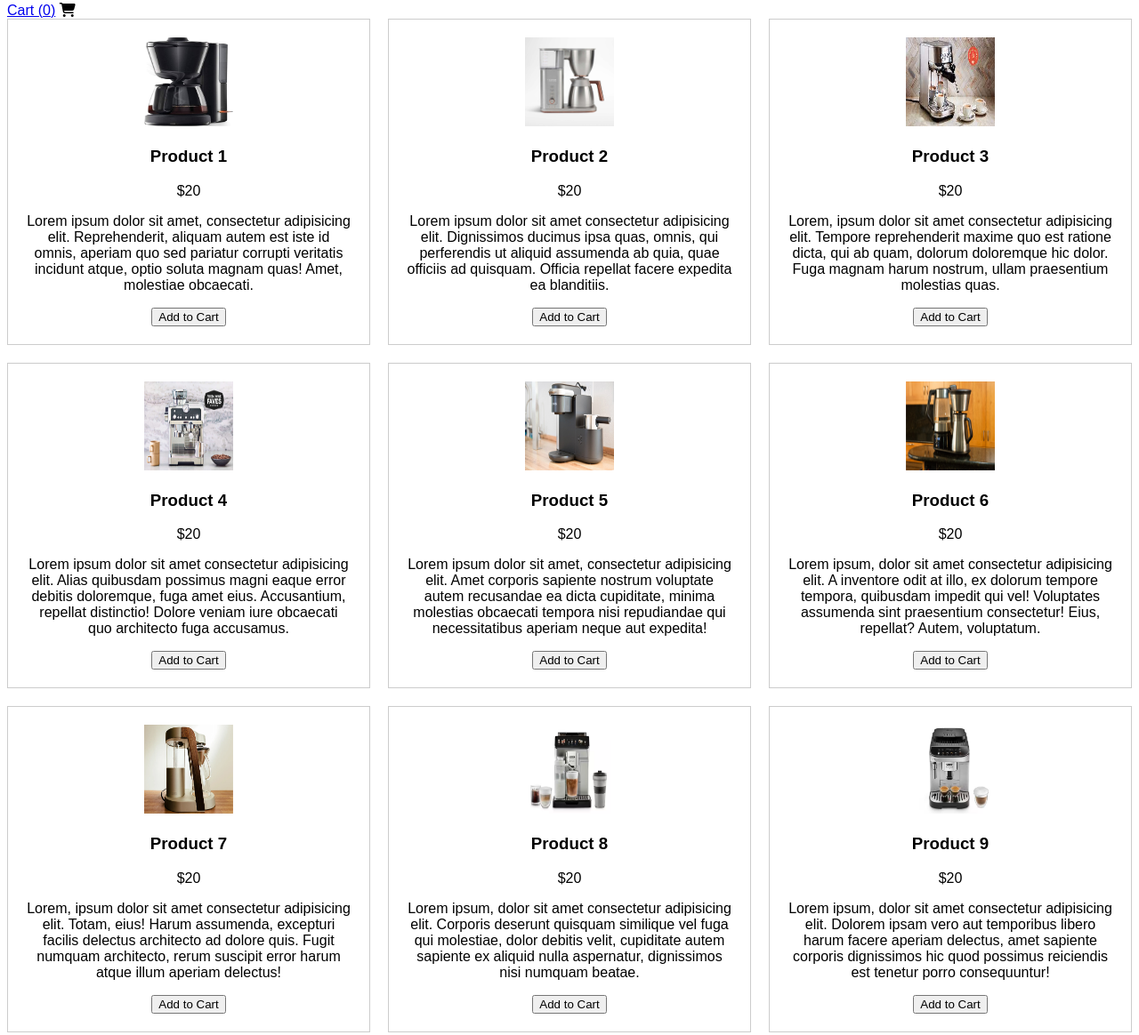
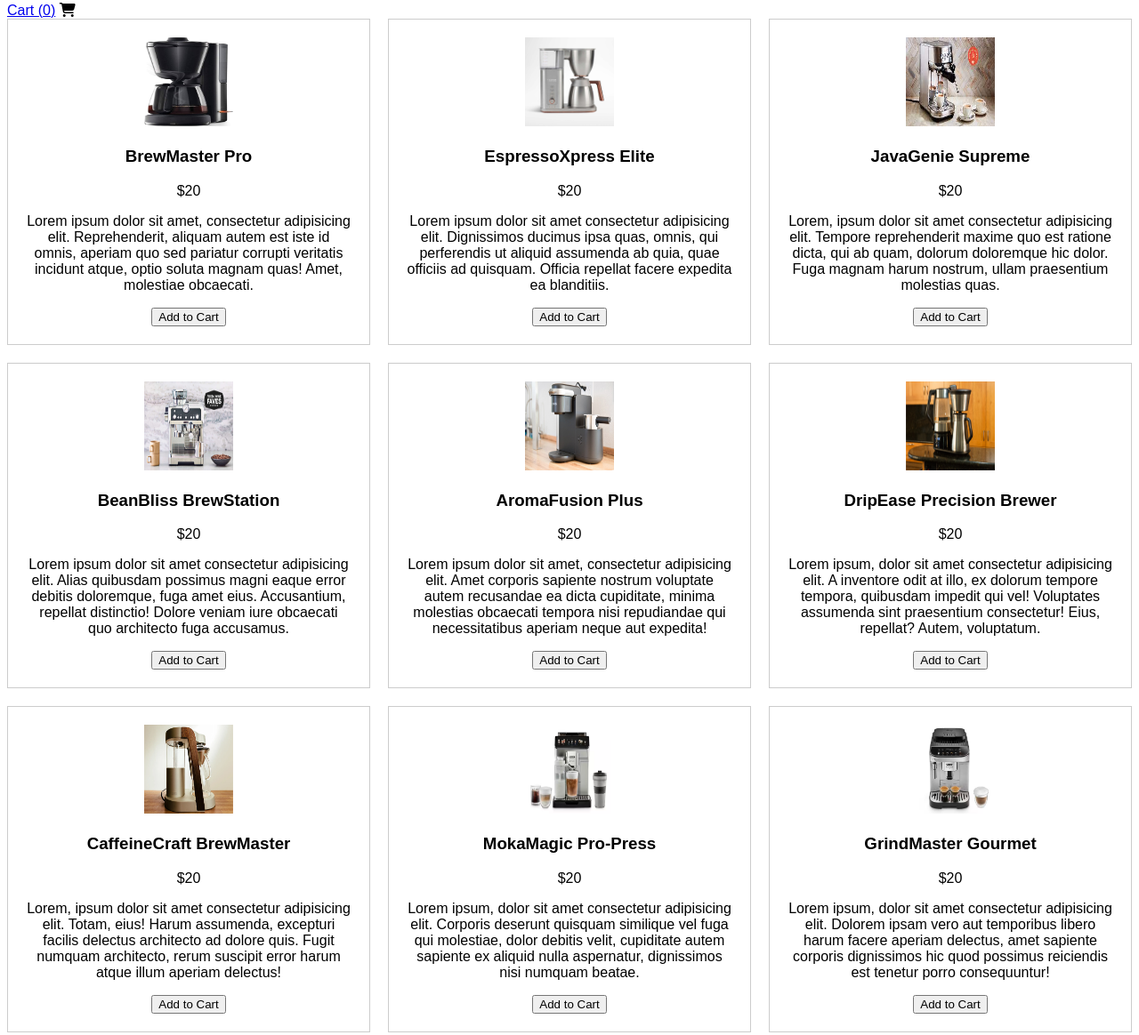
Before and after one commit to jdayxjr/N315_Final, a plain HTML site: page index.html in a window 1280 px wide. Shown: the part 216-1380 px from the top of the page at 89% size. Drawn offline with Linux system fonts and the light colour scheme.

Commit message:
.... cart

```diff
--- a/index.html
+++ b/index.html
@@ -182,13 +182,19 @@
         <a href="#" onclick="showCart()">Cart (<span id="cartCount">0</span>)</a> <i class="fa fa-shopping-cart"
             aria-hidden="true"></i>
     </header>
+    <!-- Cart Section (Initially hidden) -->
+    <div id="cart" style="display: none;">
+        <h2>Your Cart</h2>
+        <ul id="cartItems"></ul>
+        <button onclick="checkout()">Buy Now</button>
+    </div>
 
     <!-- Product Grid -->
     <div class="products">
         <!-- Sample Products -->
         <div class="product">
             <img src="images/coffee1.jpg" alt="Product 1" height="100px" width="100px">
-            <h3>Product 1</h3>
+            <h3>BrewMaster Pro</h3>
             <p>$20</p>
             <p>Lorem ipsum dolor sit amet, consectetur adipisicing elit. Reprehenderit, aliquam autem est iste id omnis,
                 aperiam quo sed pariatur corrupti veritatis incidunt atque, optio soluta magnam quas! Amet, molestiae
@@ -197,7 +203,7 @@
         </div>
         <div class="product">
             <img src="images/coffee2.jpg" alt="Product 1" height="100px" width="100px">
-            <h3>Product 2</h3>
+            <h3>EspressoXpress Elite</h3>
             <p>$20</p>
             <p>Lorem ipsum dolor sit amet consectetur adipisicing elit. Dignissimos ducimus ipsa quas, omnis, qui
                 perferendis ut aliquid assumenda ab quia, quae officiis ad quisquam. Officia repellat facere expedita ea
@@ -206,7 +212,7 @@
         </div>
         <div class="product">
             <img src="images/coffee3.jpg" alt="Product 1" height="100px" width="100px">
-            <h3>Product 3</h3>
+            <h3>JavaGenie Supreme</h3>
             <p>$20</p>
             <p>Lorem, ipsum dolor sit amet consectetur adipisicing elit. Tempore reprehenderit maxime quo est ratione
                 dicta, qui ab quam, dolorum doloremque hic dolor. Fuga magnam harum nostrum, ullam praesentium molestias
@@ -215,7 +221,7 @@
         </div>
         <div class="product">
             <img src="images/coffee4.jpg" alt="Product 1" height="100px" width="100px">
-            <h3>Product 4</h3>
+            <h3>BeanBliss BrewStation</h3>
             <p>$20</p>
             <p>Lorem ipsum dolor sit amet consectetur adipisicing elit. Alias quibusdam possimus magni eaque error
                 debitis doloremque, fuga amet eius. Accusantium, repellat distinctio! Dolore veniam iure obcaecati quo
@@ -224,7 +230,7 @@
         </div>
         <div class="product">
             <img src="images/coffee5.jpg" alt="Product 1" height="100px" width="100px">
-            <h3>Product 5</h3>
+            <h3>AromaFusion Plus</h3>
             <p>$20</p>
             <p>Lorem ipsum dolor sit amet, consectetur adipisicing elit. Amet corporis sapiente nostrum voluptate autem
                 recusandae ea dicta cupiditate, minima molestias obcaecati tempora nisi repudiandae qui necessitatibus
@@ -233,7 +239,7 @@
         </div>
         <div class="product">
             <img src="images/coffee6.png" alt="Product 1" height="100px" width="100px">
-            <h3>Product 6</h3>
+            <h3>DripEase Precision Brewer</h3>
             <p>$20</p>
             <p>Lorem ipsum, dolor sit amet consectetur adipisicing elit. A inventore odit at illo, ex dolorum tempore
                 tempora, quibusdam impedit qui vel! Voluptates assumenda sint praesentium consectetur! Eius, repellat?
@@ -242,7 +248,7 @@
         </div>
         <div class="product">
             <img src="images/coffee7.png" alt="Product 1" height="100px" width="100px">
-            <h3>Product 7</h3>
+            <h3>CaffeineCraft BrewMaster</h3>
             <p>$20</p>
             <p>Lorem, ipsum dolor sit amet consectetur adipisicing elit. Totam, eius! Harum assumenda, excepturi facilis
                 delectus architecto ad dolore quis. Fugit numquam architecto, rerum suscipit error harum atque illum
@@ -251,7 +257,7 @@
         </div>
         <div class="product">
             <img src="images/coffee8.png" alt="Product 1" height="100px" width="100px">
-            <h3>Product 8</h3>
+            <h3>MokaMagic Pro-Press</h3>
             <p>$20</p>
             <p>Lorem ipsum, dolor sit amet consectetur adipisicing elit. Corporis deserunt quisquam similique vel fuga
                 qui molestiae, dolor debitis velit, cupiditate autem sapiente ex aliquid nulla aspernatur, dignissimos
@@ -260,7 +266,7 @@
         </div>
         <div class="product">
             <img src="images/coffee9.png" alt="Product 1" height="100px" width="100px">
-            <h3>Product 9</h3>
+            <h3>GrindMaster Gourmet</h3>
             <p>$20</p>
             <p>Lorem ipsum, dolor sit amet consectetur adipisicing elit. Dolorem ipsam vero aut temporibus libero harum
                 facere aperiam delectus, amet sapiente corporis dignissimos hic quod possimus reiciendis est tenetur
@@ -269,7 +275,7 @@
         </div>
         <div class="product">
             <img src="images/coffee3.jpg" alt="Product 1" height="100px" width="100px">
-            <h3>Product 10</h3>
+            <h3>PerkPerfect BrewCrafter</h3>
             <p>$20</p>
             <p>Lorem, ipsum dolor sit amet consectetur adipisicing elit. Nesciunt eligendi esse necessitatibus veniam
                 perspiciatis voluptatibus suscipit maiores. Voluptatem adipisci, similique dolor, fugit explicabo nam,
@@ -279,12 +285,7 @@
 
     </div>
 
-    <!-- Cart Section (Initially hidden) -->
-    <div id="cart" style="display: none;">
-        <h2>Your Cart</h2>
-        <ul id="cartItems"></ul>
-        <button onclick="checkout()">Checkout</button>
-    </div>
+
 
     <footer class="site-footer">
         <div class="container">
```
